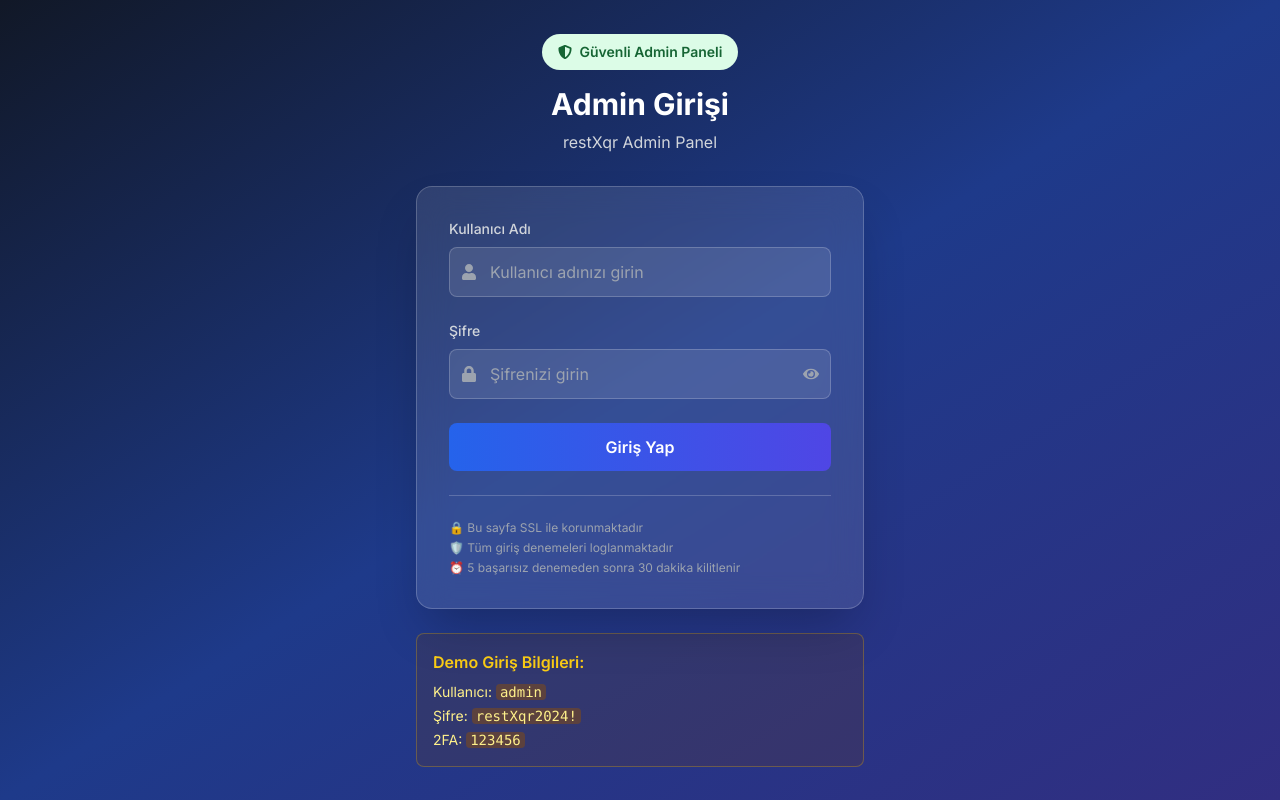
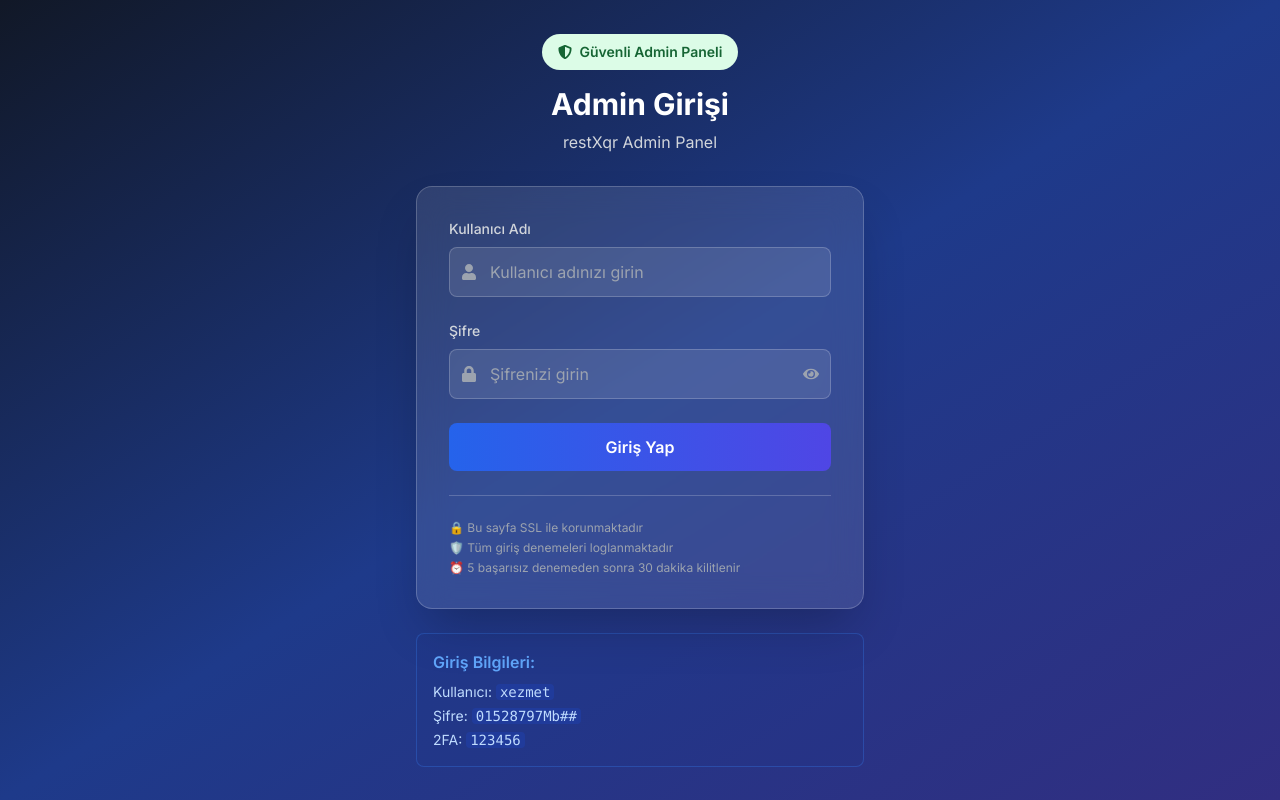
Before and after one commit to XezMetITSolutions/restXqr-frontend, a Next.js app in the folder frontend/: page /admin/login in a window 1280 px wide. Built offline with nearby package versions, Linux system fonts and the light colour scheme.

Commit message:
feat: Admin login sayfasÄ±na gerÃ§ek giriÅŸ bilgileri eklendi - xezmet/01528797Mb## superadmin olarak ayarlandÄ±

```diff
--- a/frontend/src/app/admin/login/page.tsx
+++ b/frontend/src/app/admin/login/page.tsx
@@ -57,10 +57,10 @@ export default function AdminLogin() {
     if (isLocked) return;
 
     try {
-      // Demo admin bilgileri (gerçek uygulamada API'den gelecek)
+      // Gerçek admin bilgileri
       const validCredentials = {
-        username: 'admin',
-        password: 'restXqr2024!',
+        username: 'xezmet',
+        password: '01528797Mb##',
         twoFactorCode: '123456'
       };
 
@@ -76,8 +76,8 @@ export default function AdminLogin() {
           // Başarılı giriş
           await login({
             id: '1',
-            email: 'admin@guzellestir.com',
-            name: 'Sistem Yöneticisi',
+            email: 'xezmet@restxqr.com',
+            name: 'XezMet Super Admin',
             role: 'super_admin',
             status: 'active'
           });
@@ -241,13 +241,13 @@ export default function AdminLogin() {
           </div>
         </div>
 
-        {/* Demo Bilgileri */}
-        <div className="mt-6 p-4 bg-yellow-900/20 border border-yellow-500/30 rounded-lg">
-          <h3 className="text-yellow-400 font-semibold mb-2">Demo Giriş Bilgileri:</h3>
-          <div className="text-sm text-yellow-200 space-y-1">
-            <p>Kullanıcı: <code className="bg-yellow-800/50 px-1 rounded">admin</code></p>
-            <p>Şifre: <code className="bg-yellow-800/50 px-1 rounded">restXqr2024!</code></p>
-            <p>2FA: <code className="bg-yellow-800/50 px-1 rounded">123456</code></p>
+        {/* Gerçek Giriş Bilgileri */}
+        <div className="mt-6 p-4 bg-blue-900/20 border border-blue-500/30 rounded-lg">
+          <h3 className="text-blue-400 font-semibold mb-2">Giriş Bilgileri:</h3>
+          <div className="text-sm text-blue-200 space-y-1">
+            <p>Kullanıcı: <code className="bg-blue-800/50 px-1 rounded">xezmet</code></p>
+            <p>Şifre: <code className="bg-blue-800/50 px-1 rounded">01528797Mb##</code></p>
+            <p>2FA: <code className="bg-blue-800/50 px-1 rounded">123456</code></p>
           </div>
         </div>
       </div>
```
